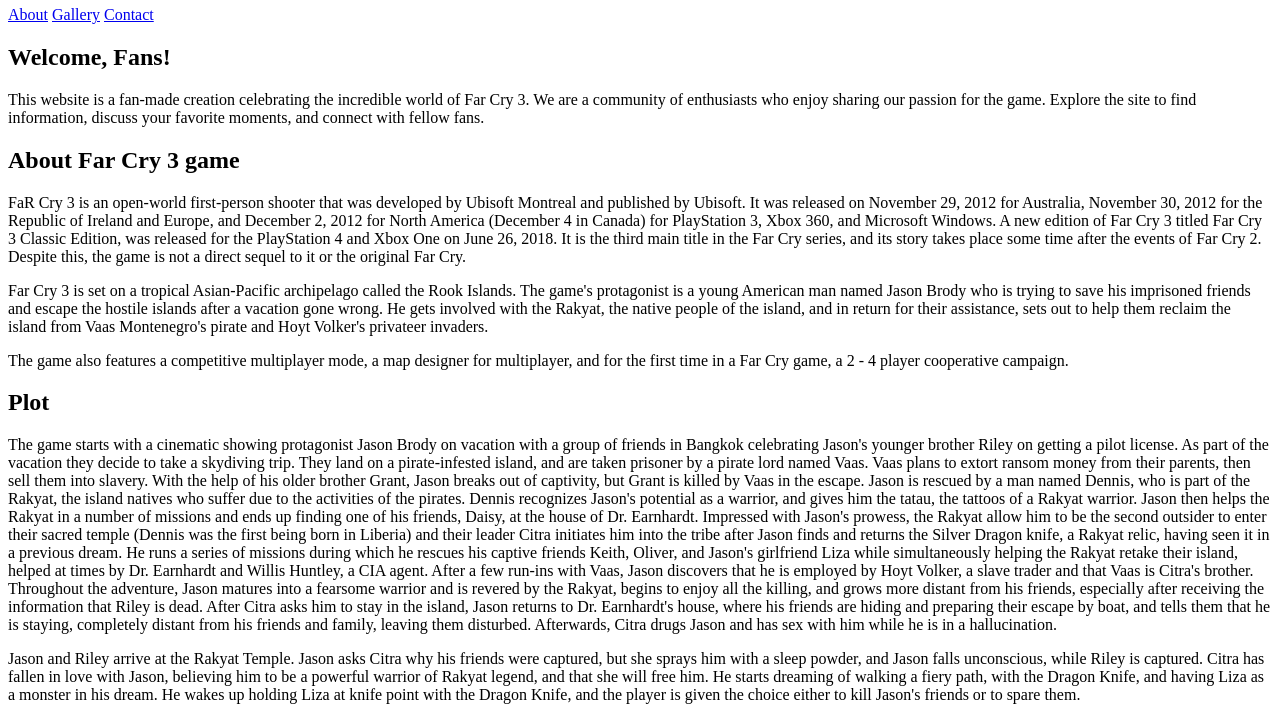
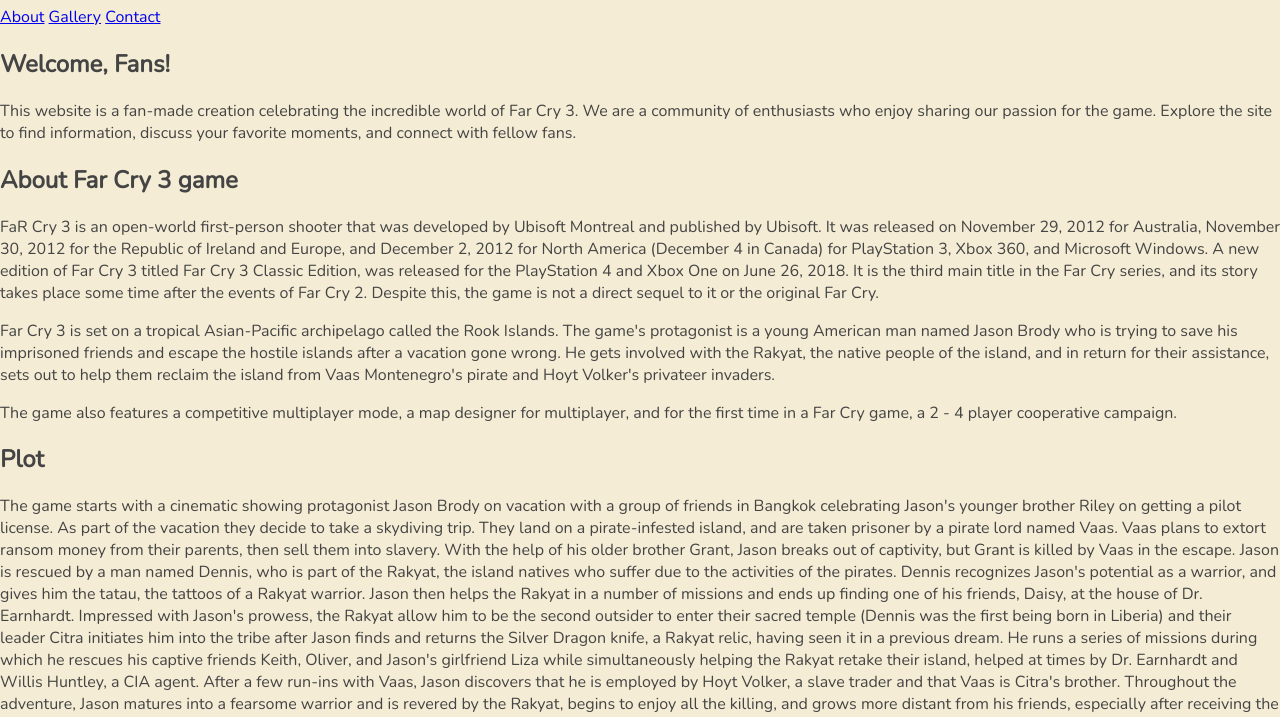
Before and after one commit to Dino-code94/Far-Cry-3, a plain HTML site: page index.html in a window 1280 px wide. Shown: the part 136-853 px from the top of the page. Drawn offline with nearby package versions, Linux system fonts and the light colour scheme.

Commit message:
Adding font-awesome link to HTML and adding CSS for the body

```diff
--- a/assets/css/style.css
+++ b/assets/css/style.css
@@ -0,0 +1,7 @@
+body {
+    font-family: Nunito, sans-serif;
+    margin: 0;
+    padding: 0;
+    background-color: #f4ecd4;
+    color: #444;
+}
--- a/index.html
+++ b/index.html
@@ -8,6 +8,8 @@
     <meta name="viewport" content="width=device-width, initial-scale=1.0">
     <title>Far Cry 3 Fan Site</title>
     <link rel="stylesheet" href="assets/css/style.css">
+    <link href="https://fonts.googleapis.com/css2?family=Montserrat&family=Nunito:wght@300&display=swap"
+        rel="stylesheet">
 
 
 
```
